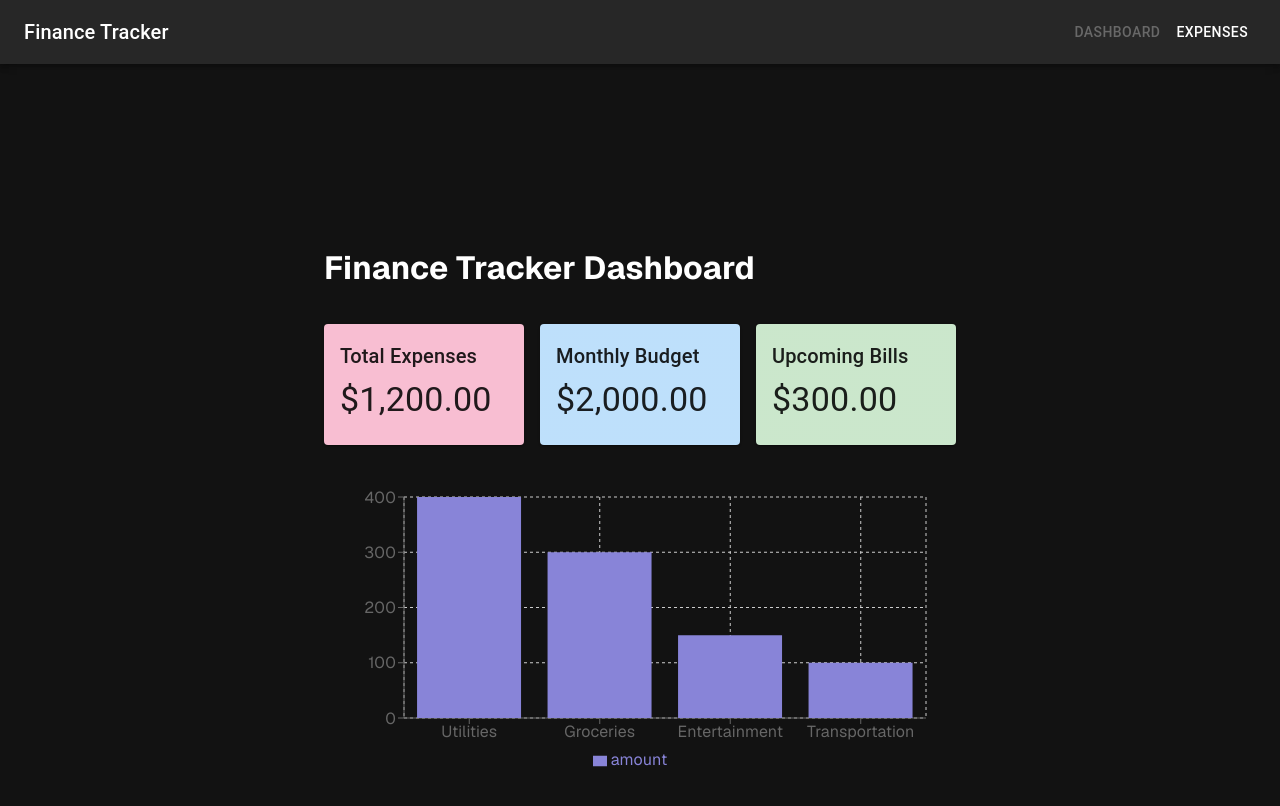
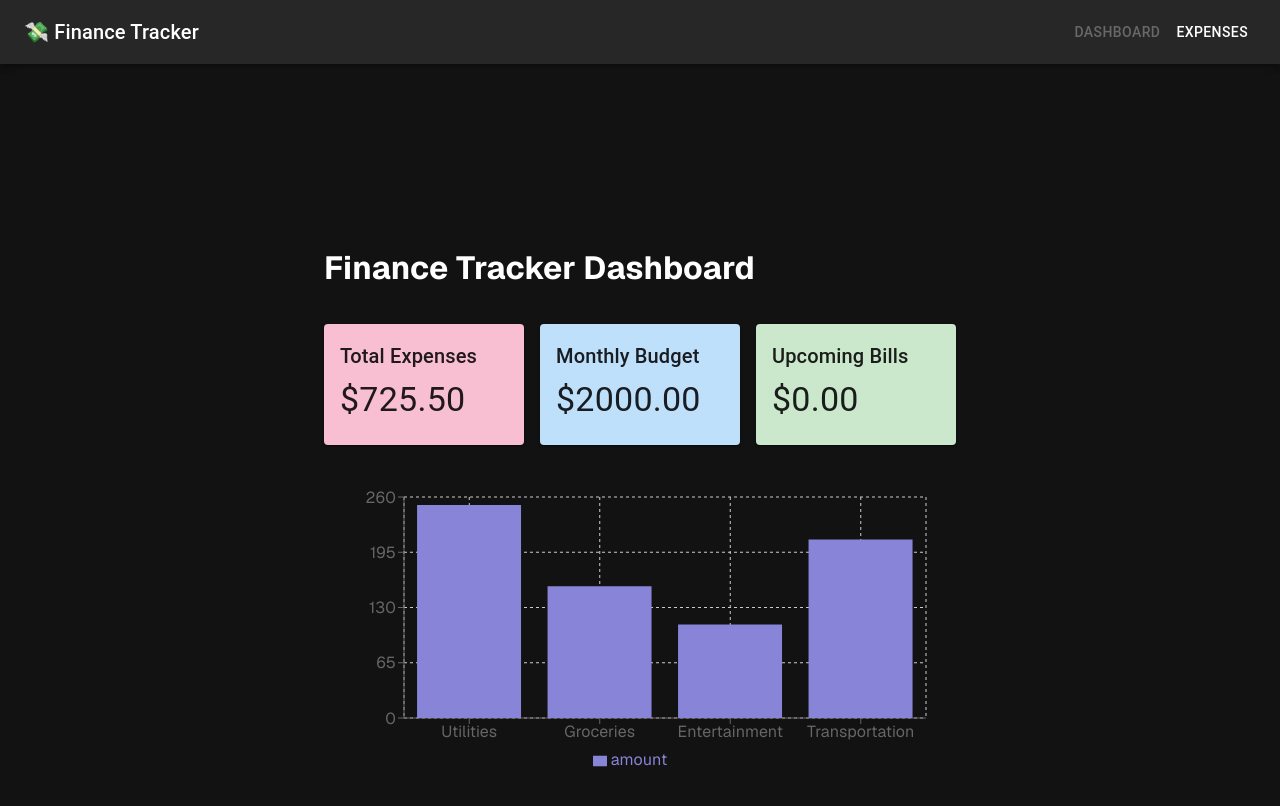
Before and after one commit to mrballistic/finance-tracker, a Next.js app: page / in a window 1280 px wide. Shown: the top 806 px of the page. Built offline with nearby package versions, Linux system fonts and the light colour scheme.

Commit message:
wired up json

```diff
--- /dev/null
+++ b/public/data/expenses.json
@@ -0,0 +1,100 @@
+{
+  "expenses": [
+    {
+      "id": "1",
+      "amount": 120.50,
+      "category": "Utilities",
+      "subcategory": "Electricity",
+      "date": "2023-03-15",
+      "recurrence": "monthly",
+      "notes": "Higher than usual due to AC usage"
+    },
+    {
+      "id": "2",
+      "amount": 75.00,
+      "category": "Groceries",
+      "subcategory": "Supermarket",
+      "date": "2023-03-10",
+      "recurrence": "weekly",
+      "notes": "Weekly grocery shopping"
+    },
+    {
+      "id": "3",
+      "amount": 50.00,
+      "category": "Entertainment",
+      "subcategory": "Movies",
+      "date": "2023-03-20",
+      "notes": "Movie night"
+    },
+    {
+      "id": "4",
+      "amount": 100.00,
+      "category": "Transportation",
+      "subcategory": "Gas",
+      "date": "2023-03-05",
+      "recurrence": "monthly",
+      "notes": "Fuel for car"
+    },
+    {
+      "id": "5",
+      "amount": 130.00,
+      "category": "Utilities",
+      "subcategory": "Internet",
+      "date": "2023-04-15",
+      "recurrence": "monthly",
+      "notes": "Monthly internet bill"
+    },
+    {
+      "id": "6",
+      "amount": 80.00,
+      "category": "Groceries",
+      "subcategory": "Supermarket",
+      "date": "2023-04-12",
+      "recurrence": "weekly",
+      "notes": "Weekly grocery shopping"
+    },
+    {
+      "id": "7",
+      "amount": 60.00,
+      "category": "Entertainment",
+      "subcategory": "Concert",
+      "date": "2023-04-22",
+      "notes": "Concert tickets"
+    },
+    {
+      "id": "8",
+      "amount": 110.00,
+      "category": "Transportation",
+      "subcategory": "Gas",
+      "date": "2023-04-07",
+      "recurrence": "monthly",
+      "notes": "Fuel for car"
+    }
+  ],
+  "categories": [
+    {
+      "id": "cat-1",
+      "name": "Utilities",
+      "color": "#4287f5",
+      "subcategories": ["Electricity", "Water", "Internet", "Gas"]
+    },
+    {
+      "id": "cat-2",
+      "name": "Groceries",
+      "color": "#f54242",
+      "subcategories": ["Supermarket", "Farmers Market", "Online"]
+    },
+    {
+      "id": "cat-3",
+      "name": "Entertainment",
+      "color": "#42f554",
+      "subcategories": ["Movies", "Concert", "Games"]
+    },
+    {
+      "id": "cat-4",
+      "name": "Transportation",
+      "color": "#f5a142",
+      "subcategories": ["Gas", "Public Transit", "Taxi"]
+    }
+  ]
+}
--- a/src/app/page.tsx
+++ b/src/app/page.tsx
@@ -5,29 +5,31 @@ import styles from "./page.module.css";
 import SummaryCards from "../components/dashboard/SummaryCards";
 import ExpenseChart from "../components/dashboard/ExpenseChart";
 import ExpensesPage from "./expenses/page";
+import { useExpenseContext, ExpenseProvider } from "../context/ExpenseContext";
 
-const sampleData = [
-  { category: "Utilities", amount: 400 },
-  { category: "Groceries", amount: 300 },
-  { category: "Entertainment", amount: 150 },
-  { category: "Transportation", amount: 100 },
-].map(item => ({ ...item })); // shallow copy to avoid passing functions or unexpected references
+const DashboardView: React.FC = () => {
+  const { expenses } = useExpenseContext();
+
+  return (
+    <>
+      <h1>Finance Tracker Dashboard</h1>
+      <SummaryCards />
+      <ExpenseChart expenses={expenses} />
+    </>
+  );
+};
 
 export default function Home() {
-  const [currentView, setCurrentView] = useState("dashboard");
+  const [currentView] = useState("dashboard");
 
   return (
-    <div className={styles.page}>
-      <main className={styles.main}>
-        {currentView === "dashboard" && (
-          <>
-            <h1>Finance Tracker Dashboard</h1>
-            <SummaryCards />
-            <ExpenseChart data={sampleData} />
-          </>
-        )}
-        {currentView === "expenses" && <ExpensesPage />}
-      </main>
-    </div>
+    <ExpenseProvider>
+      <div className={styles.page}>
+        <main className={styles.main}>
+          {currentView === "dashboard" && <DashboardView />}
+          {currentView === "expenses" && <ExpensesPage />}
+        </main>
+      </div>
+    </ExpenseProvider>
   );
 }
--- a/src/components/common/HeaderBar.tsx
+++ b/src/components/common/HeaderBar.tsx
@@ -16,7 +16,7 @@ const HeaderBar: React.FC = () => {
     <AppBar position="static" color="primary" sx={{ marginBottom: 2 }}>
       <Toolbar>
         <Typography variant="h6" sx={{ flexGrow: 1 }}>
-          Finance Tracker
+        💸 Finance Tracker
         </Typography>
         <Button
           color="inherit"
--- a/src/components/dashboard/ExpenseChart.tsx
+++ b/src/components/dashboard/ExpenseChart.tsx
@@ -9,10 +9,27 @@ interface ExpenseData {
 }
 
 interface ExpenseChartProps {
-  data: ExpenseData[];
+  expenses: Expense[];
 }
 
-const ExpenseChart: React.FC<ExpenseChartProps> = ({ data }) => {
+import { Expense } from "../expenses/ExpenseForm";
+
+const ExpenseChart: React.FC<ExpenseChartProps> = ({ expenses }) => {
+  // Aggregate expenses by category
+  const dataMap: Record<string, number> = {};
+  expenses.forEach((expense) => {
+    if (dataMap[expense.category]) {
+      dataMap[expense.category] += expense.amount;
+    } else {
+      dataMap[expense.category] = expense.amount;
+    }
+  });
+
+  const data = Object.entries(dataMap).map(([category, amount]) => ({
+    category,
+    amount,
+  }));
+
   return (
     <ResponsiveContainer width="100%" height={300}>
       <BarChart data={data} margin={{ top: 20, right: 30, left: 20, bottom: 5 }}>
--- a/src/components/dashboard/SummaryCards.tsx
+++ b/src/components/dashboard/SummaryCards.tsx
@@ -31,11 +31,28 @@ const SummaryCard: React.FC<SummaryCardProps> = ({ title, value, color }) => {
   );
 };
 
+import { useExpenseContext } from "../../context/ExpenseContext";
+import { useMemo } from "react";
+
 const SummaryCards: React.FC = () => {
-  // Placeholder values for now
-  const totalExpenses = "$1,200.00";
-  const monthlyBudget = "$2,000.00";
-  const upcomingBills = "$300.00";
+  const { expenses } = useExpenseContext();
+
+  // Calculate total expenses
+  const totalExpenses = useMemo(() => {
+    return expenses.reduce((sum, exp) => sum + exp.amount, 0).toFixed(2);
+  }, [expenses]);
+
+  // Placeholder monthly budget (could be user input later)
+  const monthlyBudget = "2000.00";
+
+  // Calculate upcoming bills (expenses with future dates)
+  const upcomingBills = useMemo(() => {
+    const now = new Date();
+    return expenses
+      .filter((exp) => new Date(exp.date) > now)
+      .reduce((sum, exp) => sum + exp.amount, 0)
+      .toFixed(2);
+  }, [expenses]);
 
   return (
     <Box
@@ -47,13 +64,13 @@ const SummaryCards: React.FC = () => {
       }}
     >
       <Box sx={{ flex: "1 1 30%" }}>
-        <SummaryCard title="Total Expenses" value={totalExpenses} color="#f8bbd0" />
+        <SummaryCard title="Total Expenses" value={`$${totalExpenses}`} color="#f8bbd0" />
       </Box>
       <Box sx={{ flex: "1 1 30%" }}>
-        <SummaryCard title="Monthly Budget" value={monthlyBudget} color="#bbdefb" />
+        <SummaryCard title="Monthly Budget" value={`$${monthlyBudget}`} color="#bbdefb" />
       </Box>
       <Box sx={{ flex: "1 1 30%" }}>
-        <SummaryCard title="Upcoming Bills" value={upcomingBills} color="#c8e6c9" />
+        <SummaryCard title="Upcoming Bills" value={`$${upcomingBills}`} color="#c8e6c9" />
       </Box>
     </Box>
   );
--- a/src/context/ExpenseContext.tsx
+++ b/src/context/ExpenseContext.tsx
@@ -1,4 +1,4 @@
-import React, { createContext, useContext, useState, ReactNode } from "react";
+import React, { createContext, useContext, ReactNode } from "react";
 import { Expense } from "../components/expenses/ExpenseForm";
 
 interface ExpenseContextType {
@@ -23,7 +23,20 @@ interface ExpenseProviderProps {
 }
 
 export const ExpenseProvider: React.FC<ExpenseProviderProps> = ({ children }) => {
-  const [expenses, setExpenses] = useState<Expense[]>([]);
+  const [expenses, setExpenses] = React.useState<Expense[]>([]);
+
+  React.useEffect(() => {
+    fetch("/data/expenses.json")
+      .then((res) => res.json())
+      .then((data) => {
+        if (data && data.expenses) {
+          setExpenses(data.expenses);
+        }
+      })
+      .catch((err) => {
+        console.error("Failed to load expenses data:", err);
+      });
+  }, []);
 
   const addExpense = (expense: Expense) => {
     setExpenses((prev) => [...prev, expense]);
```
Also changed, not shown: src/data/expenses.json (added, +100 -0 lines).
